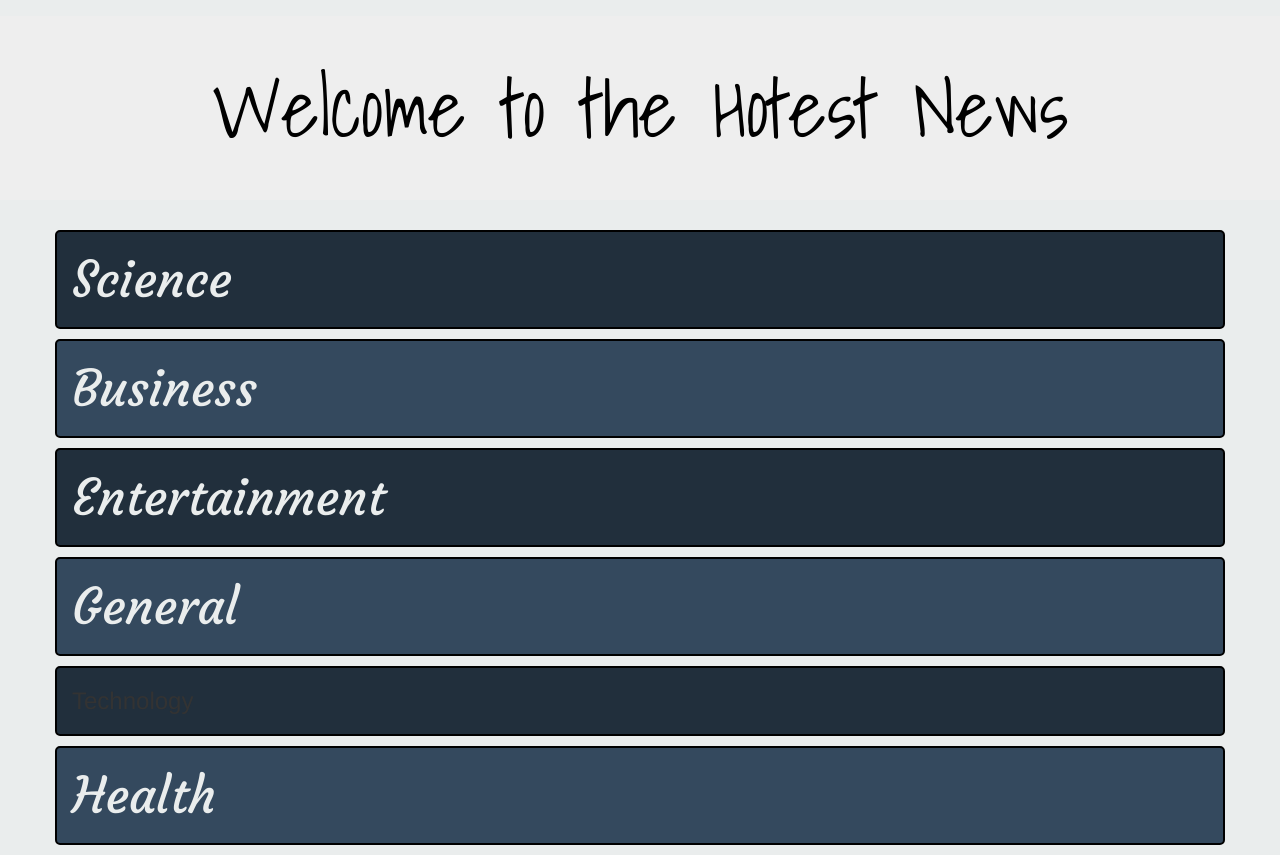
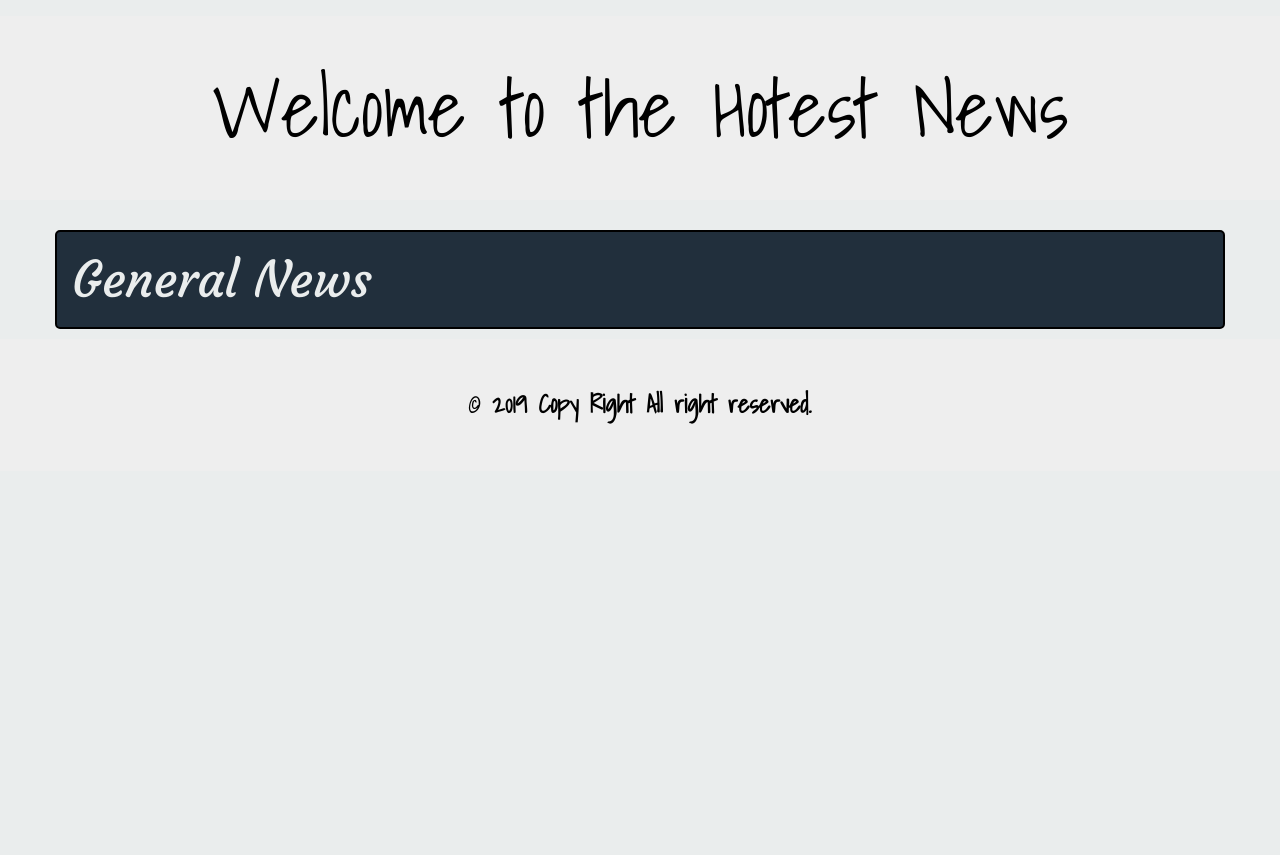
Before and after one commit to finaclemence15/newsHighlights, a Flask app: template app/templates/index.html in a window 1280 px wide. Shown: the part 56-911 px from the top of the page. After the commit the page ends 480 px from the top, so only its background shows below. Run offline with Flask 2, Linux system fonts and the light colour scheme; the template is opened without the code that fills it, so the values that code supplies are empty; some libraries are stand-ins or nearby versions.

Commit message:
adding footer

```diff
--- a/app/templates/index.html
+++ b/app/templates/index.html
@@ -30,71 +30,14 @@
 background-color: #212F3C;
 margin-bottom: 10px;
 border-radius: 5px;">
-  <h3 style="color: #EAEDED;font-family: 'Courgette', cursive; font-size: 50px; "> Science</h3>
+  <h3 style="color: #EAEDED;font-family: 'Courgette', cursive; font-size: 50px; "> General News</h3>
   <ul>
     {{ macro.displaySourceList(science)}}
   </ul>
 </div>
 
-
-<!-- Business Sources -->
-<div class="categories container"  style="border: 2px solid black;
-background-color: #34495E ;
-margin-bottom: 10px;
-border-radius: 5px;">
-  <h3 style="color: #EAEDED;font-family: 'Courgette', cursive; font-size: 50px;" > Business</h3>
-  <ul>
-    {{ macro.displaySourceList(business)}}
-  </ul>
+<div class="footer">
+  <p class="jumbotron" style="color: black; font-family: 'Shadows Into Light', cursive; font-size: 25px; text-align: center;"> &copy;<strong> 2019 Copy Right  All right reserved.</strong><p>
 </div>
-
-
-<!-- Entertainment Sources -->
-<div class="categories container"  style="border: 2px solid black;
-background-color: #212F3C;
-margin-bottom: 10px;
-border-radius: 5px;">
-  <h3 style="color: #EAEDED;font-family: 'Courgette', cursive; font-size: 50px;" > Entertainment</h3>
-  <ul>
-    {{ macro.displaySourceList(entertainment)}}
-  </ul>
-</div>
-
-
-<!-- General Sources -->
-<div class="categories container"  style="border: 2px solid black;
-background-color: #34495E ;
-margin-bottom: 10px;
-border-radius: 5px;">
-  <h3 style="color: #EAEDED;font-family: 'Courgette', cursive; font-size: 50px;" > General</h3>
-  <ul>
-    {{ macro.displaySourceList(general)}}
-  </ul>
-</div>
-
-
-<!-- Technology Sources -->
-<div class="categories container"  style="border: 2px solid black;
-background-color: #212F3C;
-margin-bottom: 10px;
-border-radius: 5px;">
-  <h3> Technology</h3>
-  <ul>
-    {{ macro.displaySourceList(technology)}}
-  </ul>
-</div>
-
-
-<!-- Health Sources -->
-<div class="categories container"  style="border: 2px solid black;
-background-color: #34495E;
-margin-bottom: 10px;
-border-radius: 5px;">
-  <h3 style="color: #EAEDED;font-family: 'Courgette', cursive; font-size: 50px;" > Health</h3>
-  <ul>
-    {{ macro.displaySourceList(health)}}
-  </ul>
-</div>
-
 </body>
 {% endblock %}
```
